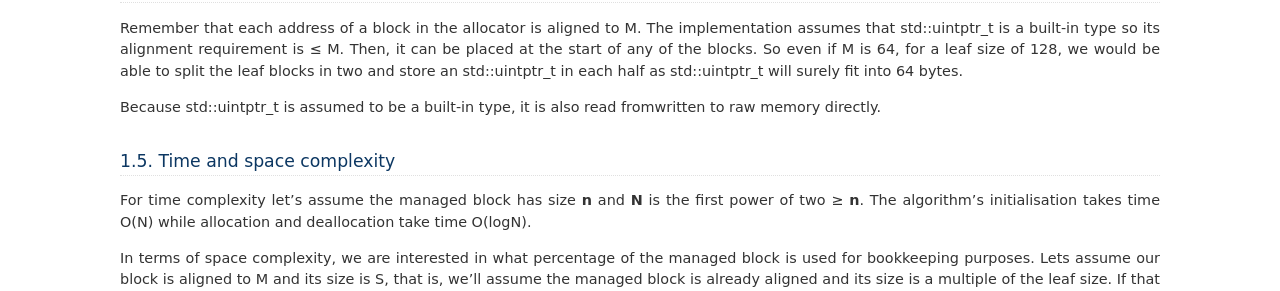
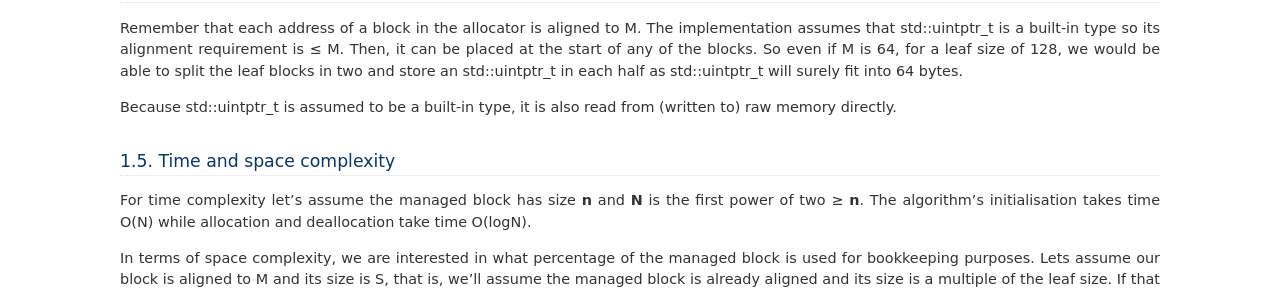
Before and after one commit to StiliyanDr/allocator, a Sphinx documentation site: the page built from docs/source/design.rst, in a window 1280 px wide and 900 px high, scrolled down 3569 px. Shown: the part 161-452 px from the top of the window. Built offline with Sphinx 7.4.7, drawn with Linux system fonts in a browser that asks for light colours.

Commit message:
Fix an error in design.rst

```diff
--- a/docs/source/design.rst
+++ b/docs/source/design.rst
@@ -179,7 +179,7 @@ to split the leaf blocks in two and store an std::uintptr_t in each half
 as std::uintptr_t will surely fit into 64 bytes.
 
 Because std::uintptr_t is assumed to be a built-in type, it is also
-read from\written to raw memory directly.
+read from (written to) raw memory directly.
 
 Time and space complexity
 -------------------------
```
